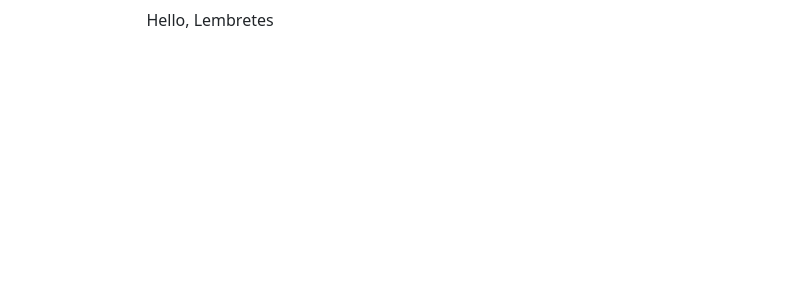
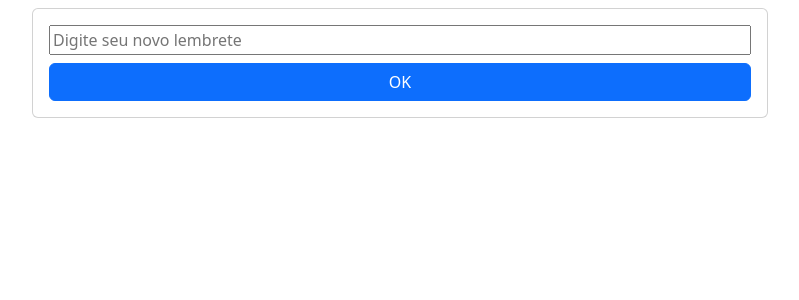
Before and after one commit to Vinicius382/P1_PDM_Lembretes, a React (Vite) app in the folder projeto-p1/: page / in a window 1280 px wide. Shown: the top 300 px of the page, without its empty margins (240-1039 px from the left). Built offline with nearby package versions, Linux system fonts and the light colour scheme.

Commit message:
feat(p1): cria componente de entrada

```diff
--- a/projeto-p1/src/App.jsx
+++ b/projeto-p1/src/App.jsx
@@ -1,9 +1,15 @@
+import LembreteEntrada from "./LembreteEntrada"
+
 const App = () => {
   return (
     <div className="container mt-2">
-      <div className="row">
-        <div className="col-12 col-md-8 text-center">
-           <p> Hello, Lembretes </p>
+      <div className="row justify-content-center">
+        <div className="col-12 col-md-8">
+          <div className="card">
+            <div className="card-body">
+              <LembreteEntrada />
+            </div>
+          </div>
         </div>
       </div>
     </div>
--- /dev/null
+++ b/projeto-p1/src/LembreteEntrada.jsx
@@ -0,0 +1,18 @@
+import React, { Component } from 'react'
+
+export class LembreteEntrada extends Component {
+    render() {
+        return (
+            <div>
+                <input type="text" id="lembreteInput" className="w-100" placeholder='Digite seu novo lembrete'/>
+
+                <button className="btn btn-primary w-100 mt-2">
+                    OK
+                </button>
+            </div>
+
+        )
+    }
+}
+
+export default LembreteEntrada
```
